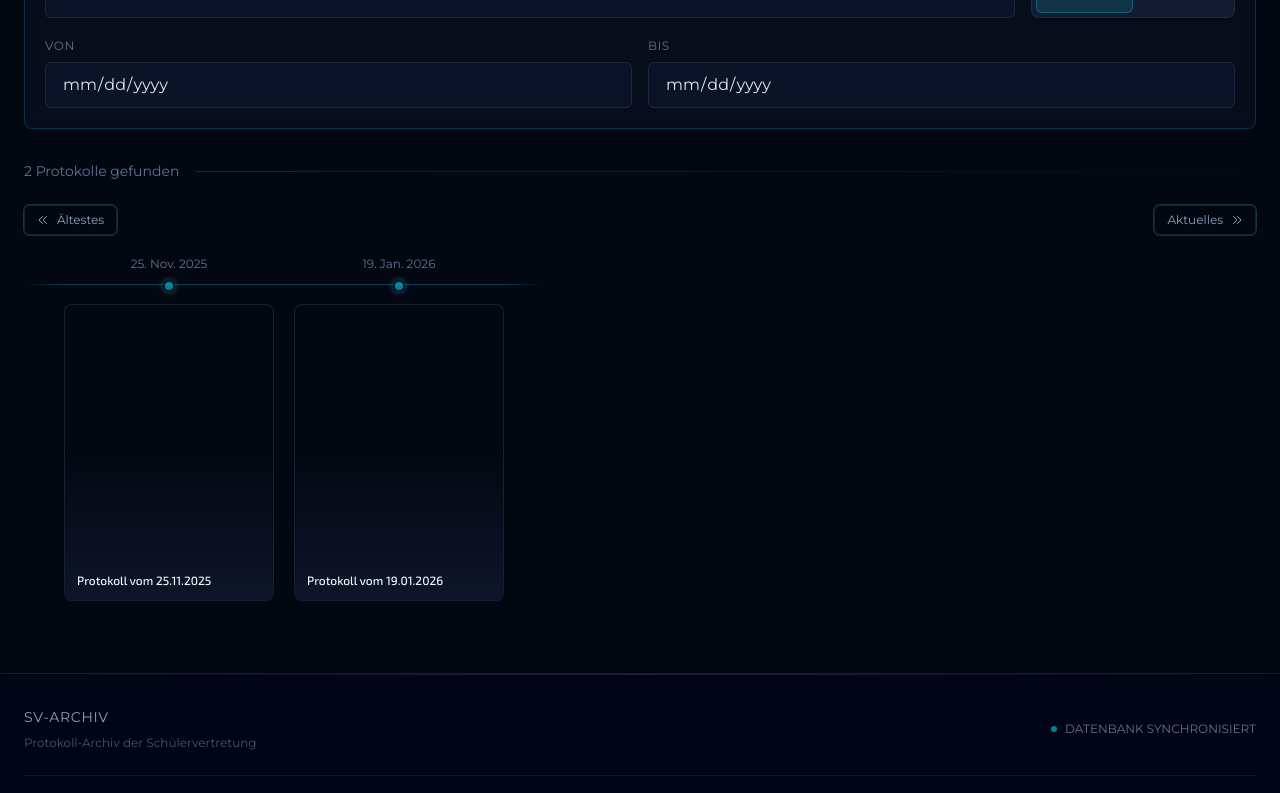
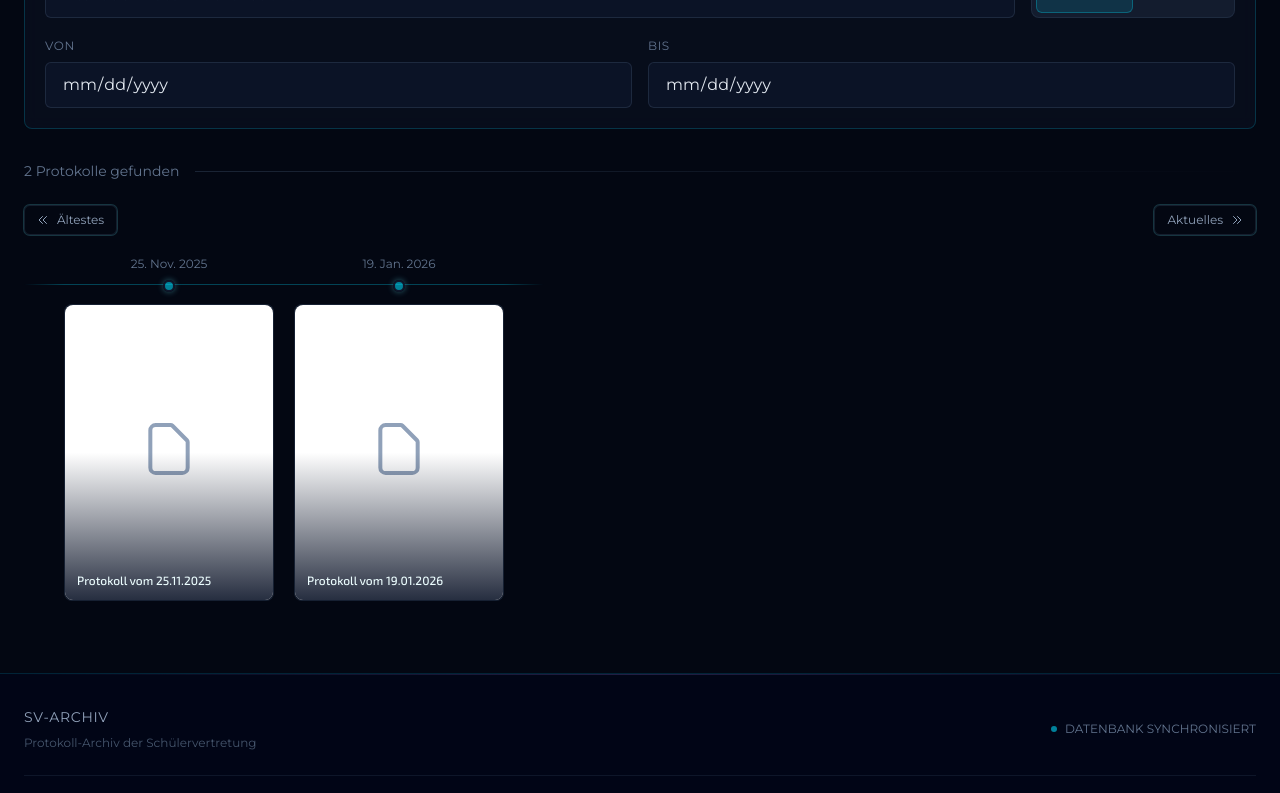
Before and after one commit to ProfessorEngineergit/SV-Archiv, a Next.js app: page /archiv in a window 1280 px wide. Shown: the part 412-1205 px from the top of the page. Built offline with nearby package versions, Linux system fonts and the light colour scheme.

Commit message:
Fix A4 PDF preview and fullscreen display issues
Co-authored-by: ProfessorEngineergit <209242591+ProfessorEngineergit@users.noreply.github.com>

```diff
--- a/src/app/archiv/ArchiveClient.tsx
+++ b/src/app/archiv/ArchiveClient.tsx
@@ -137,10 +137,10 @@ export default function ArchiveClient({
             </a>
           </div>
           {/* PDF viewer */}
-          <div className="flex-1 min-h-0 relative">
+          <div className="flex-1 min-h-0 relative bg-gray-100">
             <iframe
               src={fullscreenProtocol.file}
-              className="absolute inset-0 w-full h-full"
+              className="absolute inset-0 w-full h-full border-0 bg-white"
               title={fullscreenProtocol.title}
               sandbox="allow-same-origin allow-scripts allow-popups allow-forms allow-popups-to-escape-sandbox"
             />
@@ -330,17 +330,15 @@ export default function ArchiveClient({
                       >
                         {/* PDF preview thumbnail */}
                         {protocol.file && (
-                          <div className="relative h-full overflow-hidden rounded-lg bg-slate-800/50">
-                            <iframe
-                              src={`${protocol.file}${PDF_PREVIEW_PARAMS}`}
-                              className="w-full h-full pointer-events-none"
-                              title={`Vorschau: ${protocol.title}`}
-                              tabIndex={-1}
-                              sandbox="allow-same-origin allow-scripts"
-                              style={{ transform: "scale(0.5)", transformOrigin: "top left", width: "200%", height: "200%", maxWidth: "none" }}
-                            />
-                            <div className="absolute inset-0 bg-gradient-to-b from-transparent via-transparent to-slate-900/90" />
-                            <div className="absolute bottom-0 left-0 right-0 p-3">
+                          <div className="relative h-full overflow-hidden rounded-lg bg-white flex items-center justify-center">
+                            {/* PDF icon as placeholder */}
+                            <div className="text-slate-400">
+                              <svg className="w-16 h-16 mx-auto mb-2" fill="none" stroke="currentColor" viewBox="0 0 24 24">
+                                <path strokeLinecap="round" strokeLinejoin="round" strokeWidth={1.5} d="M7 21h10a2 2 0 002-2V9.414a1 1 0 00-.293-.707l-5.414-5.414A1 1 0 0012.586 3H7a2 2 0 00-2 2v14a2 2 0 002 2z" />
+                              </svg>
+                            </div>
+                            <div className="absolute inset-0 bg-gradient-to-b from-transparent via-transparent to-slate-900/90 pointer-events-none" />
+                            <div className="absolute bottom-0 left-0 right-0 p-3 pointer-events-none">
                               <h3 className="text-xs font-medium text-cyan-50 line-clamp-2">
                                 {protocol.title}
                               </h3>
@@ -381,15 +379,10 @@ export default function ArchiveClient({
                   <div className="flex items-center gap-4 flex-1 min-w-0">
                     {/* PDF mini preview */}
                     {protocol.file && (
-                      <div className="hidden sm:block relative h-16 w-12 overflow-hidden rounded bg-slate-800/50 border border-slate-700/30 flex-shrink-0">
-                        <iframe
-                          src={`${protocol.file}${PDF_PREVIEW_PARAMS}`}
-                          className="w-full h-full pointer-events-none"
-                          title={`Vorschau: ${protocol.title}`}
-                          tabIndex={-1}
-                          sandbox="allow-same-origin allow-scripts"
-                          style={{ transform: "scale(0.3)", transformOrigin: "top left", width: "333%", height: "333%", maxWidth: "none" }}
-                        />
+                      <div className="hidden sm:block relative h-16 w-12 overflow-hidden rounded bg-white border border-slate-700/30 flex-shrink-0 flex items-center justify-center">
+                        <svg className="w-6 h-6 text-slate-400" fill="none" stroke="currentColor" viewBox="0 0 24 24">
+                          <path strokeLinecap="round" strokeLinejoin="round" strokeWidth={1.5} d="M7 21h10a2 2 0 002-2V9.414a1 1 0 00-.293-.707l-5.414-5.414A1 1 0 0012.586 3H7a2 2 0 00-2 2v14a2 2 0 002 2z" />
+                        </svg>
                       </div>
                     )}
                     <div className="min-w-0">
```
